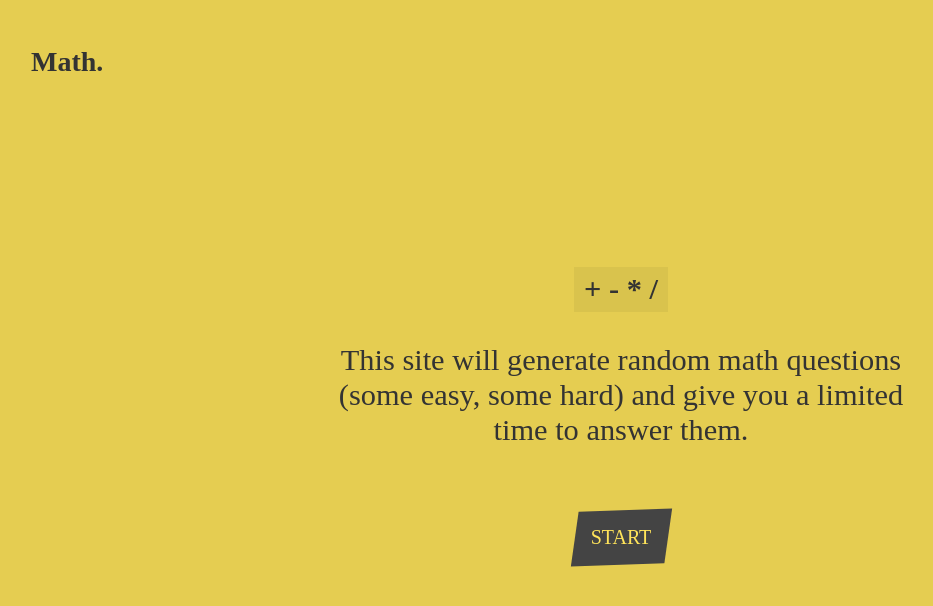
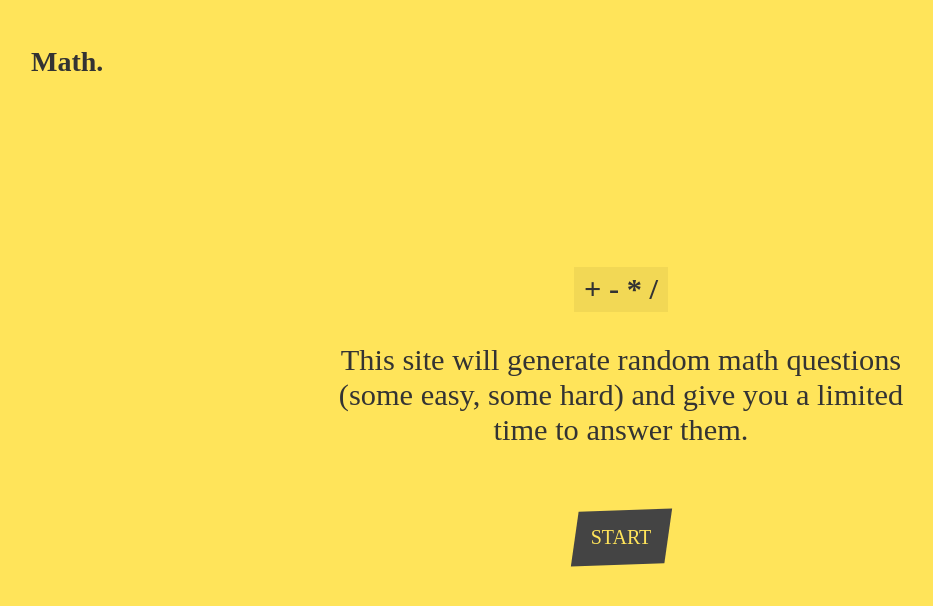
Before and after one commit to thathurtabit/math-quiz-react, a React (Create React App) app: page / in a window 1280 px wide. Shown: the top 606 px of the page, without its empty margins (19-952 px from the left). Built offline with nearby package versions, Linux system fonts and the light colour scheme; what webfontloader would draw is missing.

Commit message:
Fix: Minor tweaks

```diff
--- a/src/components/pages/App.js
+++ b/src/components/pages/App.js
@@ -8,17 +8,18 @@ import Timer from '../molecules/Timer';
 import ResultsPage from '../organisms/ResultsPage';
 
 const SiteWrapper = styled.section`
+  align-items: center;
+  bottom: 0;
   color: #333;
+  display: flex;
+  flex-direction: column;
   font-family: 'Lora',serif;
+  height: 100vh;
+  justify-content: center;
   padding: 0;
   position: absolute;
-  background: rgba(0,0,0,0.1);
-  width: 100%;
-  height: 100%;
-  display: flex;
-  flex-direction: column;
-  align-items: center;
-  justify-content: center;
+  top: 0;
+  width: 100vw;
 
   &::before {
     background: #333;
@@ -34,8 +35,7 @@ const SiteWrapper = styled.section`
   &.countdown-started::before {
     opacity: 1;
     right: 100%;
-    transition: width 10s linear, right 10s linear;
-    transition-delay: 300ms;
+    transition: width 9.95s linear, right 9.95s linear;
     width: 0;
   }
 `;
@@ -227,8 +227,7 @@ class App extends Component {
   // Check for duplicate answers
   checkForDuplicates(lastAnswer, number) {
     const getRandomInt = (minVal, maxVal) => Math.floor(Math.random() * (maxVal - minVal + 1)) + minVal;
-    let tweakVal = getRandomInt(1,3);
-    console.log(tweakVal);
+    let tweakVal = getRandomInt(1,4);
     if (lastAnswer !== number) {
       return number;
     } else {
@@ -262,7 +261,7 @@ class App extends Component {
     let operator = this.state.questionOperator;
     let valueB = this.state.questionValueB;
     let minVal = 1;
-    let maxVal = 5;
+    let maxVal = 10;
     let answersArray = [];
     // Required because the operator is currently a string
     let operatorFunctions = {
```
